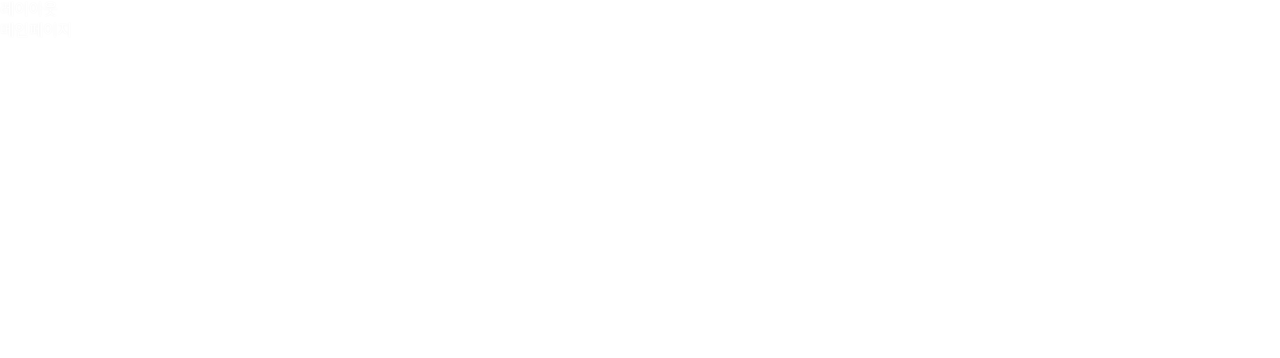
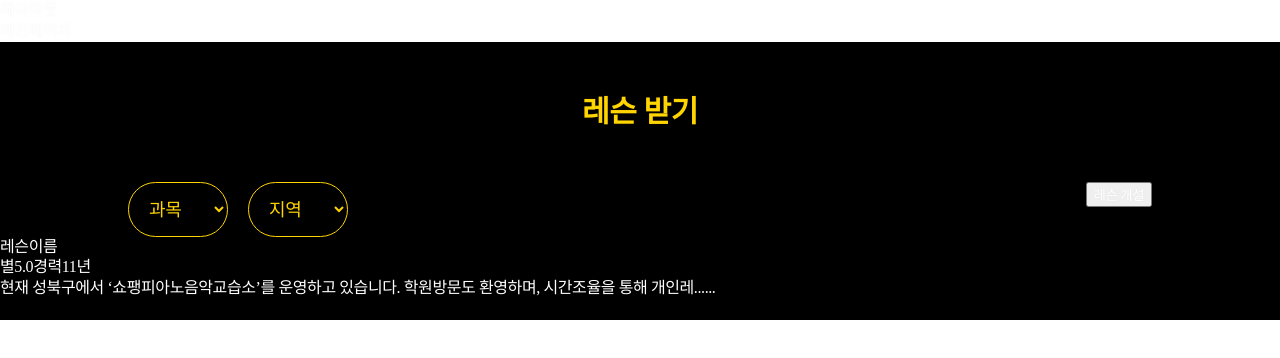
Before and after one commit to suwon1234/showuProject, a React (Create React App) app: page / in a window 1280 px wide. Shown: the top 358 px of the page. Built offline with nearby package versions, Linux system fonts and the light colour scheme; a web font is replaced by a local one.

Commit message:
스타일 작업중

```diff
--- a/package.json
+++ b/package.json
@@ -3,8 +3,8 @@
   "version": "0.1.0",
   "private": true,
   "dependencies": {
-    "@fortawesome/fontawesome-svg-core": "^6.6.0",
-    "@fortawesome/free-solid-svg-icons": "^6.6.0",
+    "@fortawesome/fontawesome-svg-core": "^6.7.1",
+    "@fortawesome/free-solid-svg-icons": "^6.7.1",
     "@fortawesome/react-fontawesome": "^0.2.2",
     "@redux-devtools/extension": "^3.3.0",
     "@testing-library/jest-dom": "^5.14.1",
@@ -13,7 +13,7 @@
     "react": "^18.3.1",
     "react-dom": "^18.3.1",
     "react-redux": "^9.1.2",
-    "react-router-dom": "^6.28.0",
+    "react-router-dom": "^7.0.1",
     "react-scripts": "5.0.1",
     "redux": "^5.0.1",
     "redux-actions": "^3.0.3",
--- a/src/App.js
+++ b/src/App.js
@@ -3,6 +3,7 @@ import GlobalStyle from "./global/global";
 import theme from "./global/theme";
 import { RouterProvider } from "react-router-dom";
 import router from "./routes/router";
+import LessonMain from "./pages/showu/lesson/LessonMain/LessonMain";
 
 function App() {
   return (
@@ -10,6 +11,7 @@ function App() {
       <ThemeProvider theme={theme}>
         <GlobalStyle />
         <RouterProvider router={router} />
+        <LessonMain />
       </ThemeProvider>
     </>
   );
--- /dev/null
+++ b/src/pages/showu/lesson/LessonMain/LessonMain.js
@@ -0,0 +1,35 @@
+import React from 'react';
+import LessonList from './_component/LessonList';
+import S from '../style';
+
+
+const LessonMain = () => {
+    return (
+        <S.lessonMainWrapper>
+            <S.title>레슨 받기</S.title>
+            <S.lessonMainTop>
+                <S.lessonCategoryWrapper>
+                    <select className='lessonCategory' name='lessonClass'>
+                        <option disabled selected>
+                            과목
+                        </option>
+                    </select>
+                    <select className='lessonCategory' name='lessonPlace'>
+                        <option disabled selected>
+                            지역
+                        </option>
+                    </select>
+                </S.lessonCategoryWrapper>
+
+                <div className='lessonButtonWraper'>
+                    <button className='lessonCreate'>레슨 개설</button>
+                </div>
+            </S.lessonMainTop>
+            <ul className='lessonListWrapper'>
+                <LessonList />
+            </ul>
+        </S.lessonMainWrapper>
+    );
+};
+
+export default LessonMain;
--- /dev/null
+++ b/src/pages/showu/lesson/LessonMain/_component/LessonList.jsx
@@ -0,0 +1,24 @@
+import React from 'react';
+
+const LessonList = () => {
+    return (
+            <li className='lessonList'>
+                <h3 className='lessonName'>레슨이름</h3>
+                <div className='lessonSummaryWraper'>
+                    <p className='lessonLikeWrapper'>
+                        <span className='lessonLike'>별</span>
+                        <span className='lessonLikeScore'>5.0</span>
+                        <span className='careerYear'>경력11년</span>
+                    </p>
+                    <p className='lessonSummary'>
+                        현재 성북구에서 ‘쇼팽피아노음악교습소’를 운영하고 있습니다. 학원방문도 환영하며, 시간조율을 통해 개인레......
+                    </p>
+                </div>
+                <div className='lessonThumbnailWrapper'>
+                    <img className='lessonThumbnail' />
+                </div>
+            </li>
+    );
+};
+
+export default LessonList;
--- a/src/pages/showu/lesson/style.js
+++ b/src/pages/showu/lesson/style.js
@@ -0,0 +1,42 @@
+import styled from 'styled-components';
+
+const S = {};
+
+S.lessonMainWrapper = styled.div`
+ background-color: #000;
+`
+
+S.title = styled.h1 `
+    color : #ffd400;
+    text-align: center;
+    font-size: 30px;
+    font-weight: 600;
+    line-height: 40px;
+    padding: 50px 0;
+    height: 140px;
+`
+S.lessonMainTop =styled.div`
+    margin:  0 auto;
+    width: 80%;
+    display: flex;
+    justify-content: space-between;
+`
+S.lessonCategoryWrapper = styled.div`
+    width: 220px;
+    display: flex;
+    justify-content: space-between;
+& .lessonCategory {
+    background-color: #000;
+    width: 100px;
+    height: 55px;
+    border: 1px solid #ffd400;
+    border-radius: 50px;
+    color: #ffd400;
+    padding: 16px;
+    font-size: 18px;
+}
+`
+
+
+
+export default S;
```
Also changed, not shown: src/pages/showu/team/teamMain/_component/TeamList.jsx (added, +32 -0 lines), src/pages/showu/team/teamMain/teamMain.js (added, +24 -0 lines), src/pages/showu/lesson/LessonMain/_component/style.js (added), src/pages/showu/lesson/LessonMain/style.js (added), src/pages/showu/team/teamMain/_component/style.js (added), src/pages/showu/team/teamMain/style.js (added), 1 other file (tests, documents, lock files or other folders).
